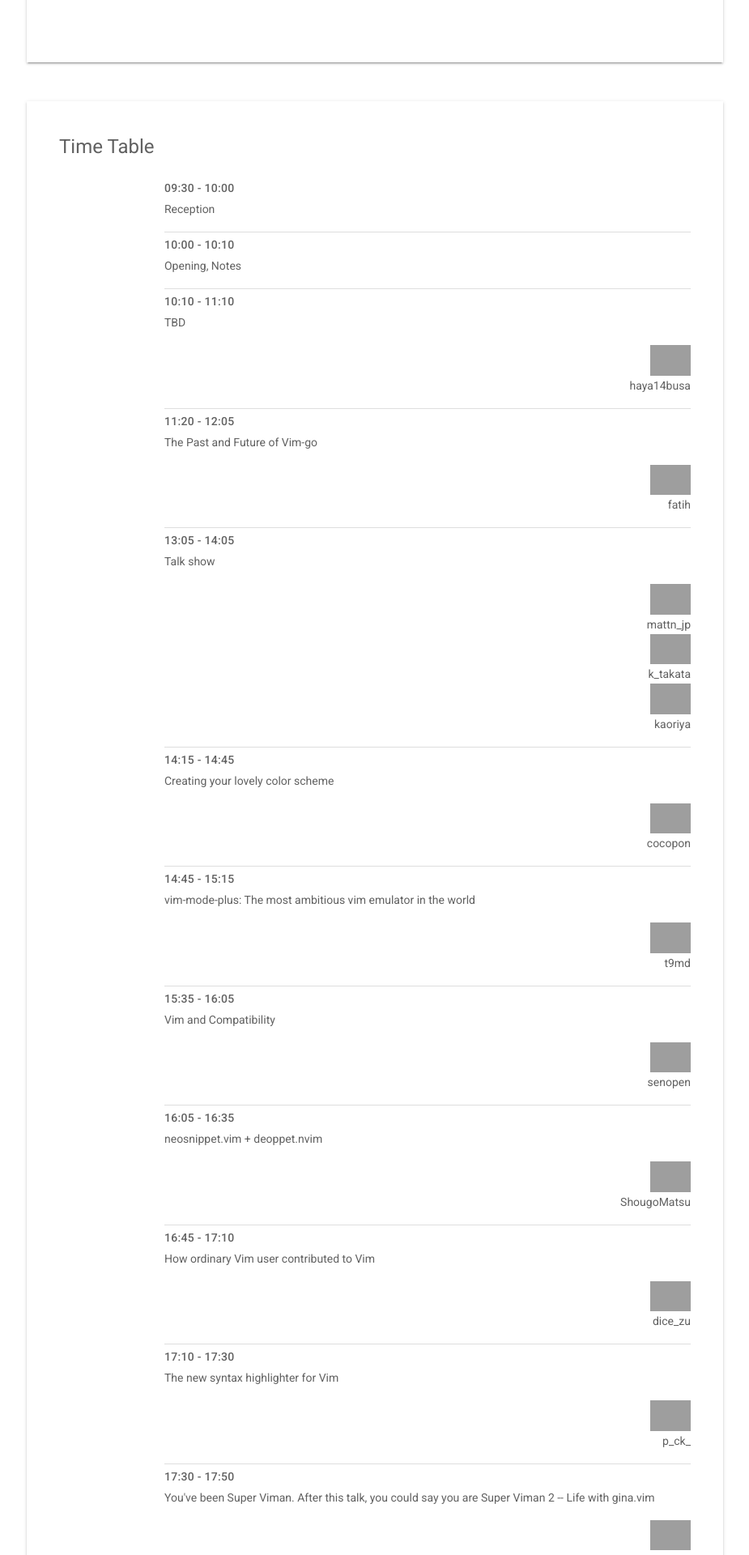
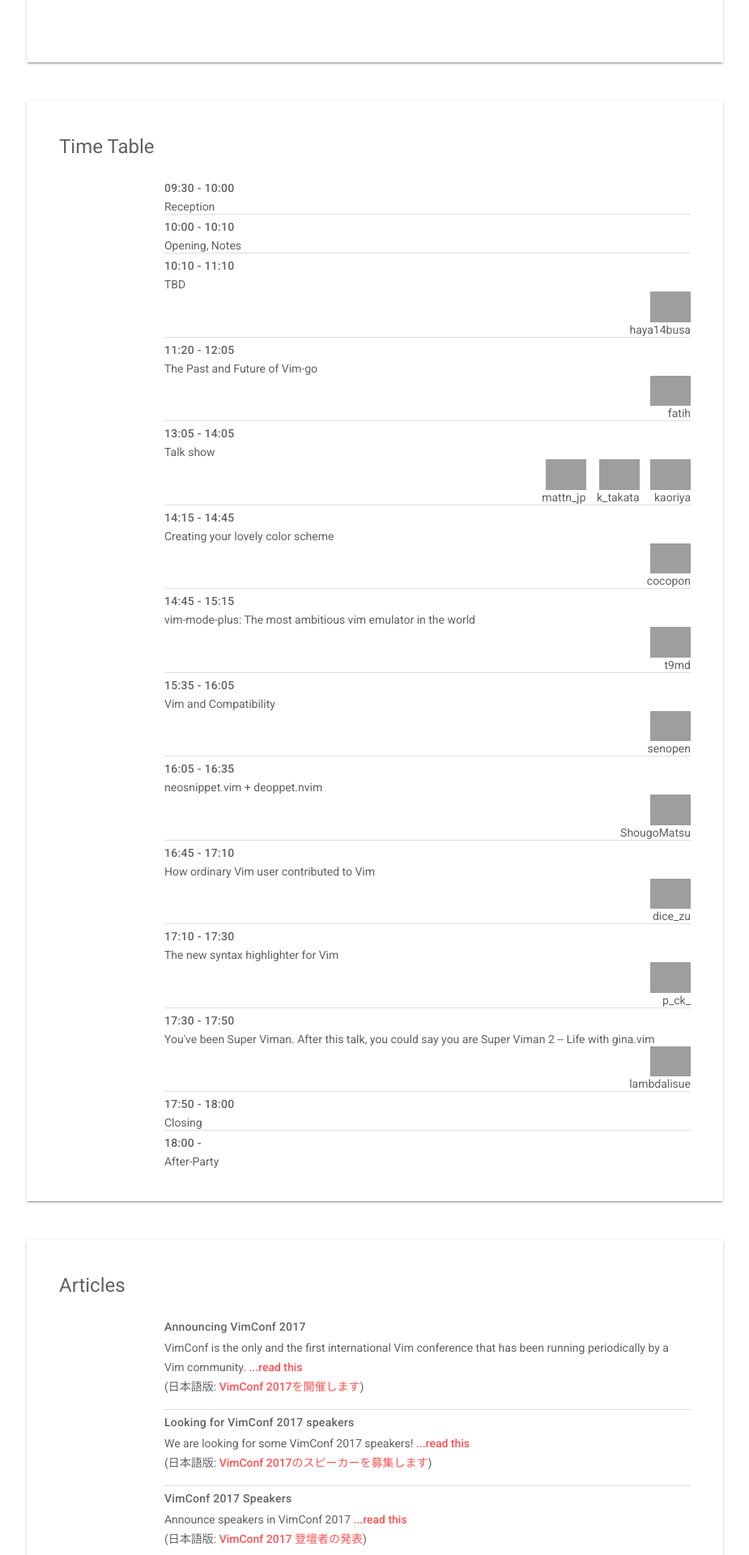
Before and after one commit to vim-jp/vimconf.org, a Jekyll site: the page built from 2017/index.html, in a window 1280 px wide. Shown: the part 1519-3439 px from the top of the page at 81% size, without its empty margins (177-1102 px from the left). Built offline with Jekyll 4.4.1, drawn with Linux system fonts in a browser that asks for light colours; grey boxes are pictures that could not be loaded.

Commit message:
fix styles

```diff
--- a/2017/index.html
+++ b/2017/index.html
@@ -88,16 +88,18 @@
         </div>
         <div class="section__text mdl-cell mdl-cell--10-col-desktop mdl-cell--6-col-tablet mdl-cell--3-col-phone timetable">
           <h5>{{ item.start }}</h5>
-          <p>
-          {{ item.title }}<br />
-          <p style="text-align: right">
+          <div style="float: left">
+          {{ item.title }}
+          </div>
+          <div style="float: right; clear: both; text-align: right">
             {% assign ids = item.speaker.twitter-id | split: ","  %}
             {% for id in ids %}
+            <div style="display: inline-block; margin-left: 10px">
             <img src="//vim-jp.org/assets/images/vimconf2017/{{ id }}.png" /><br />
             {{ id }}<br />
+            </div>
             {% endfor %}
-          </p>
-          </p>
+          </div>
         </div>
         {% endfor %}
       </div>
```
